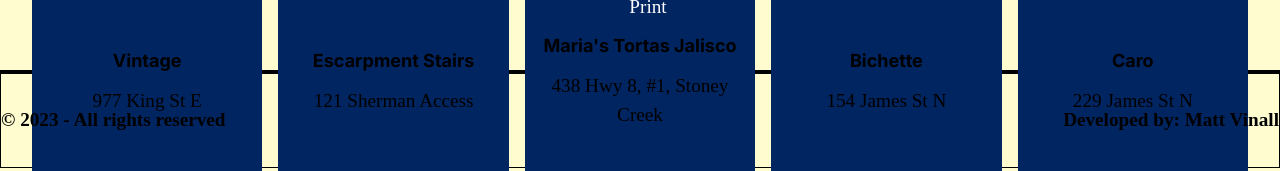
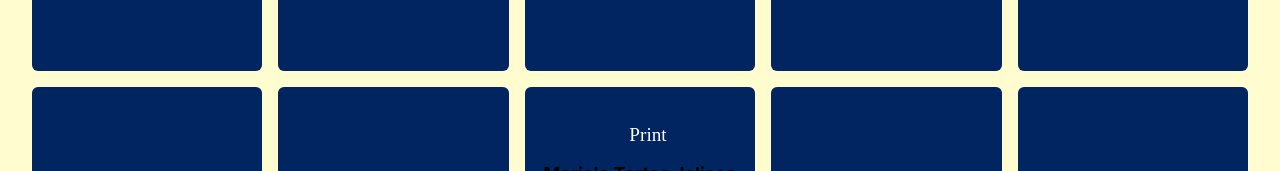
Before and after one commit to MattVinall/Hamilton-Bingo, a Next.js app: page / in a window 1280 px wide. Shown: the part 1849-2020 px from the top of the page. Built offline with nearby package versions, Linux system fonts and the light colour scheme.

Commit message:
change heights of elements

```diff
--- a/app/components/Footer.tsx
+++ b/app/components/Footer.tsx
@@ -1,6 +1,6 @@
 const Footer = () => {
     return (
-        <footer className="border border-t-4 border-black 4px py-8">
+        <footer className="border border-t-4 border-black 4px py-8 min-h-[5vh]">
             <div className="container mx-auto flex justify-between">
                 <p className="text-black font-bold">&copy; {new Date().getFullYear()} - All rights reserved</p>
                 <p className="text-black font-bold">Developed by: <a className="link" target="_blank" href="https://mattvinall.dev">Matt Vinall</a></p>
--- a/app/components/Intro.tsx
+++ b/app/components/Intro.tsx
@@ -17,7 +17,7 @@ export const Intro = () => {
     };
 
     return (
-        <section id="intro" className="h-[85vh] flex flex-col justify-center items-center">
+        <section id="intro" className="min-h-[85vh] flex flex-col justify-center items-center">
             <iframe className="mb-12" width="560" height="315" src="https://www.youtube.com/embed/y6120QOlsfU?si=A7g3AQfFnQgylwyr" title="YouTube video player" frameBorder="0" allow="accelerometer; autoplay; clipboard-write; encrypted-media; gyroscope; picture-in-picture; web-share" allowFullScreen loading="lazy"></iframe>
             <div className="container mx-auto ">
                 <p className="text-black font-medium text-medium md:w-[80%] md:mx-auto">
--- a/app/components/Navbar.tsx
+++ b/app/components/Navbar.tsx
@@ -3,7 +3,7 @@ import Logo from '@/public/logos/Buy-Sell-lockup.png';
 
 function Navbar() {
     return (
-        <header className='bg-cream my-6 border-black border-b-4'>
+        <header className='bg-cream my-6 border-black border-b-4 min-h-[15vh]'>
             <nav className='container mx-auto flex justify-between items-center mb-6'>
                 <Image src={Logo} alt="Logo" width={150} height={100} />
                 <div className='flex flex-col'>
```
